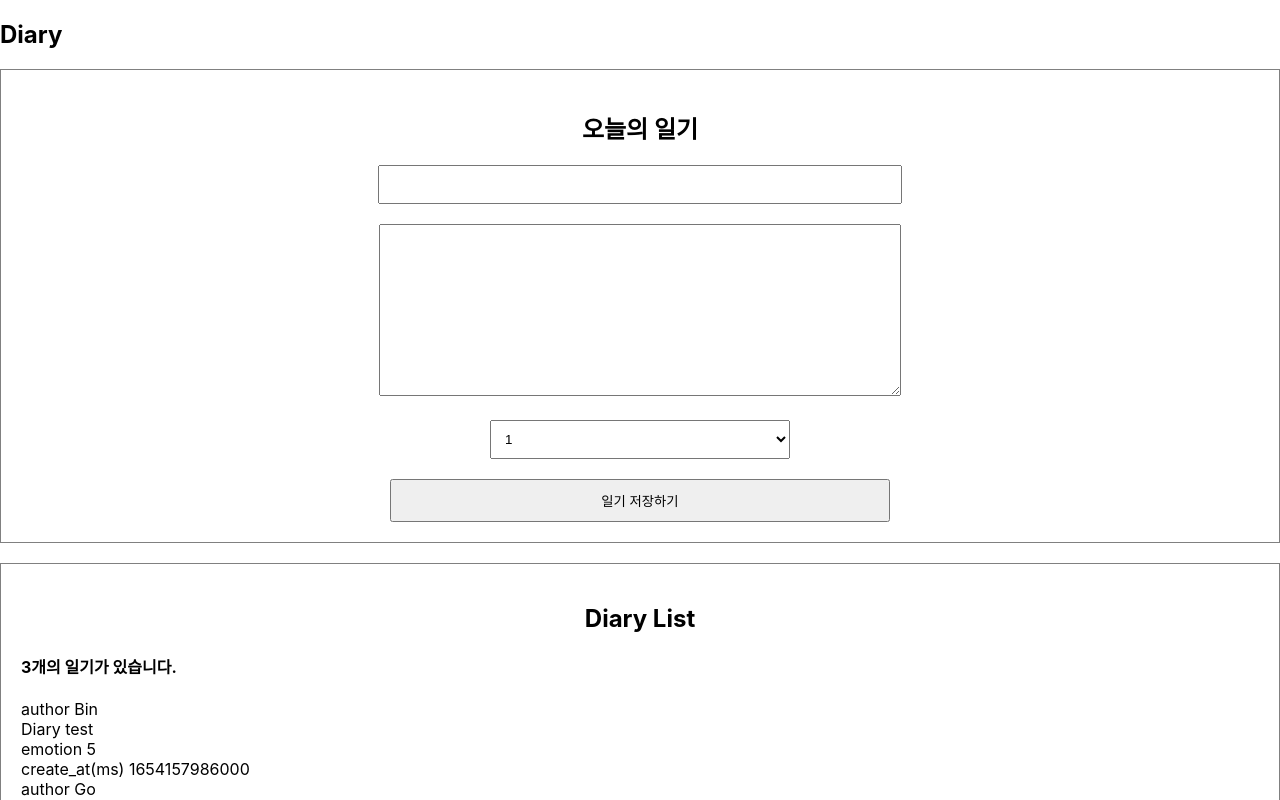
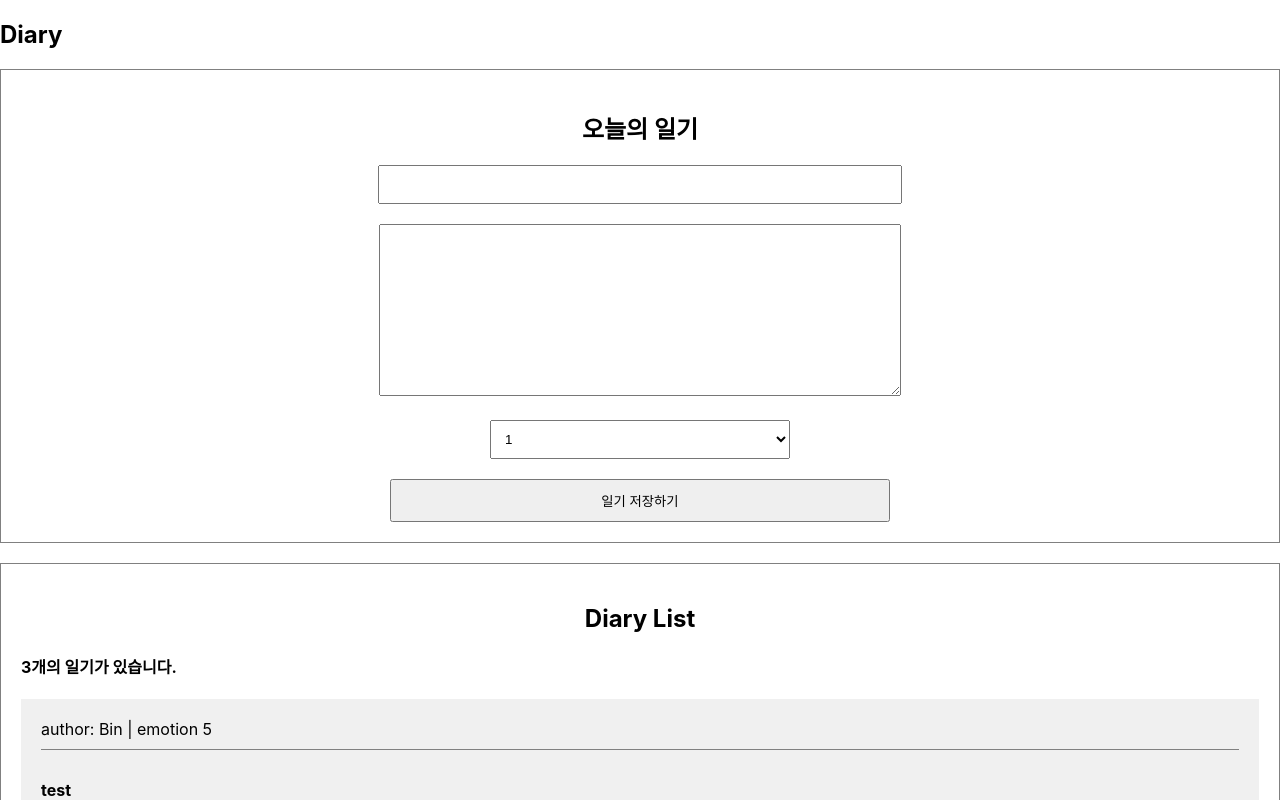
Before and after one commit to been2zzz/simpleDiary, a React (Create React App) app: page / in a window 1280 px wide. Shown: the top 800 px of the page. Built offline with nearby package versions, Linux system fonts and the light colour scheme.

Commit message:
[UPDATE] DiaryItem component 분리

```diff
--- a/src/DiaryList.js
+++ b/src/DiaryList.js
@@ -1,3 +1,5 @@
+import DiaryItem from "./DiaryItem";
+
 const DiaryList = ({ diaryList }) => {
   return (
     <div className="DiaryList">
@@ -5,13 +7,7 @@ const DiaryList = ({ diaryList }) => {
       <h4>{diaryList.length}개의 일기가 있습니다.</h4>
       <div>
         {diaryList.map((it) => (
-          <div key={it.id}>
-            {/* 최상위 태그에 key 할당 */}
-            <div>author {it.author}</div>
-            <div>Diary {it.content}</div>
-            <div>emotion {it.emotion}</div>
-            <div>create_at(ms) {it.created_date}</div>
-          </div>
+          <DiaryItem key={it.id} {...it} />
         ))}
       </div>
     </div>
```
